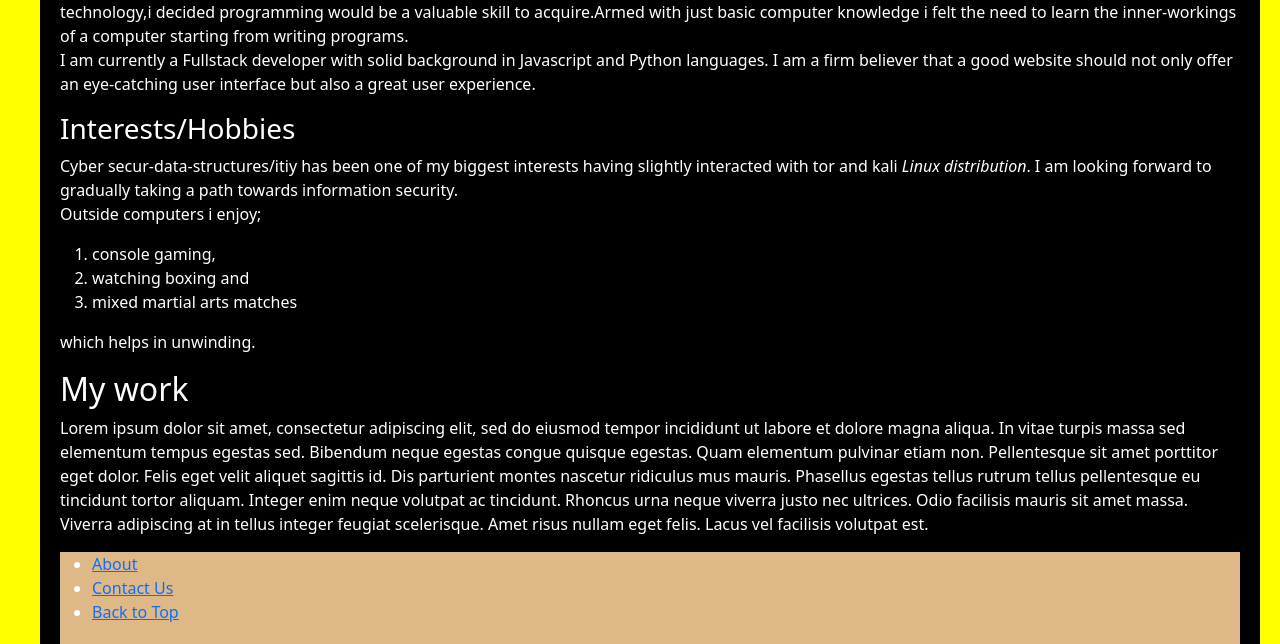
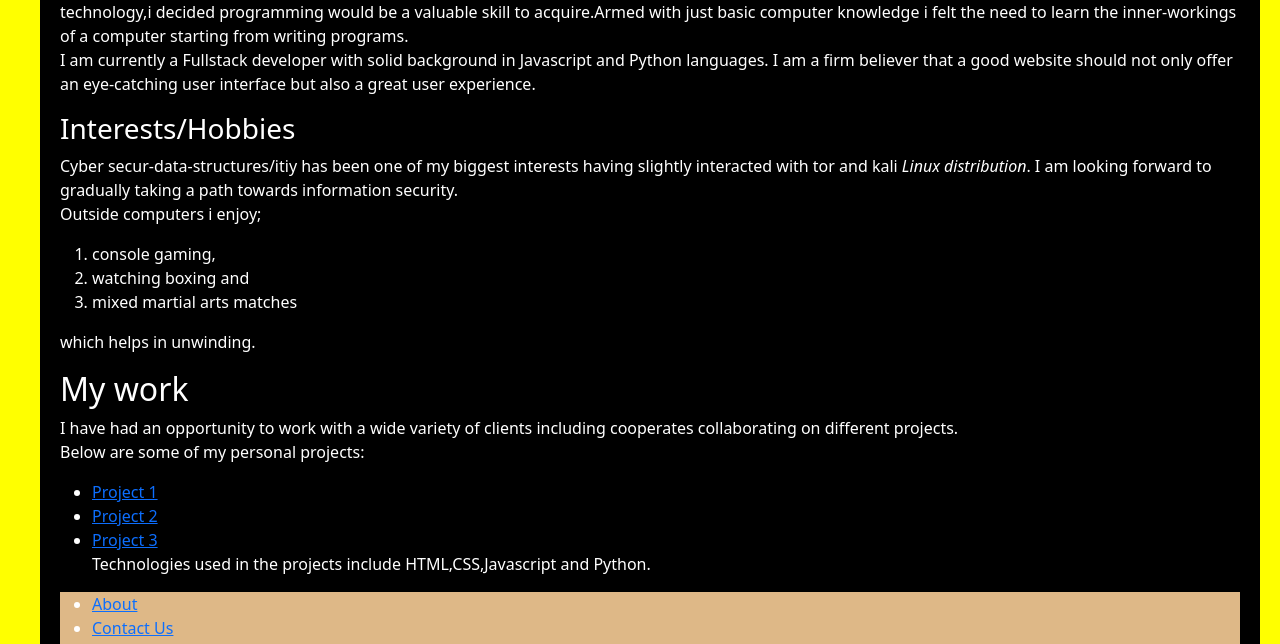
Before and after one commit to ro0tkit/portfolio.github.io, a plain HTML site: page index.html in a window 1280 px wide. Shown: the part 1041-1685 px from the top of the page. Drawn offline with nearby package versions, Linux system fonts and the light colour scheme.

Commit message:
Adde My Work section including project links

```diff
--- a/index.html
+++ b/index.html
@@ -50,7 +50,15 @@
 
                 <div>
                     <h2 id="projects">My work</h2>
-                    <p>Lorem ipsum dolor sit amet, consectetur adipiscing elit, sed do eiusmod tempor incididunt ut labore et dolore magna aliqua. In vitae turpis massa sed elementum tempus egestas sed. Bibendum neque egestas congue quisque egestas. Quam elementum pulvinar etiam non. Pellentesque sit amet porttitor eget dolor. Felis eget velit aliquet sagittis id. Dis parturient montes nascetur ridiculus mus mauris. Phasellus egestas tellus rutrum tellus pellentesque eu tincidunt tortor aliquam. Integer enim neque volutpat ac tincidunt. Rhoncus urna neque viverra justo nec ultrices. Odio facilisis mauris sit amet massa. Viverra adipiscing at in tellus integer feugiat scelerisque. Amet risus nullam eget felis. Lacus vel facilisis volutpat est.</p>
+                    <p>I have had an opportunity to work with a wide variety of clients including cooperates collaborating on different projects.<br>
+                    Below are some of my personal projects:
+                    <ul>
+                        <li><a href="#">Project 1</a></li>
+                        <li><a href="#">Project 2</a></li>
+                        <li><a href="#">Project 3</a></li>
+                    <p>Technologies used in the projects include HTML,CSS,Javascript and Python.</p>
+                    </ul>
+                </p>
                 </div>
 
                 <footer class="footer">
```
